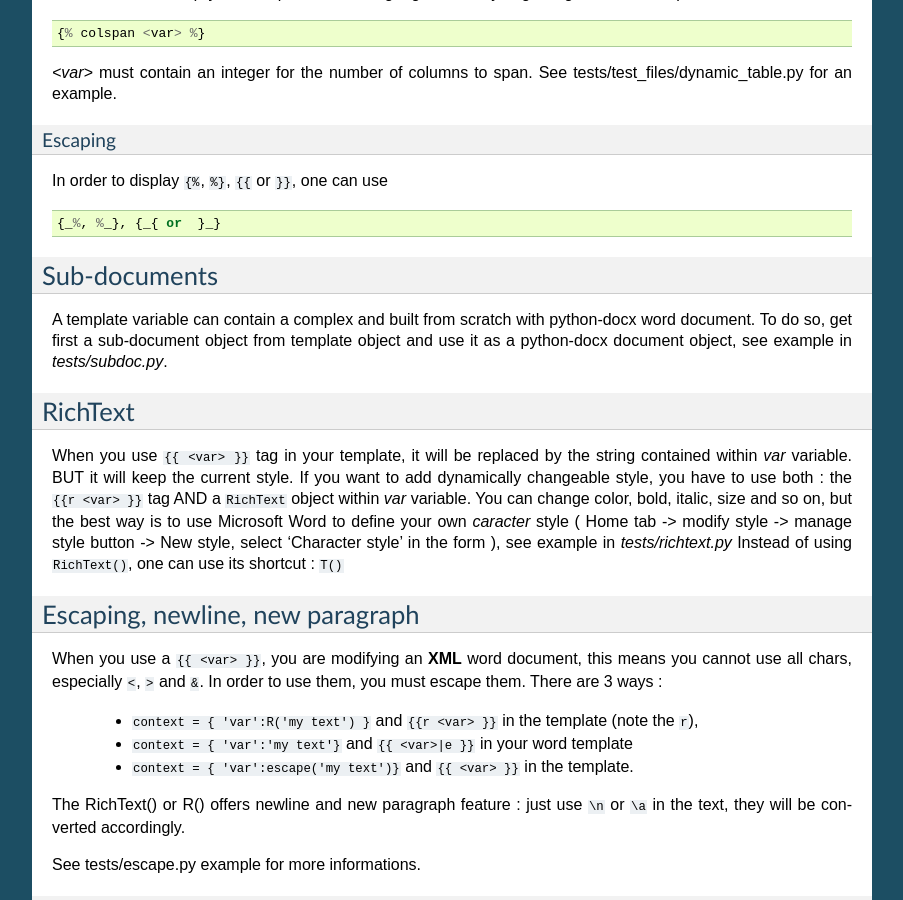
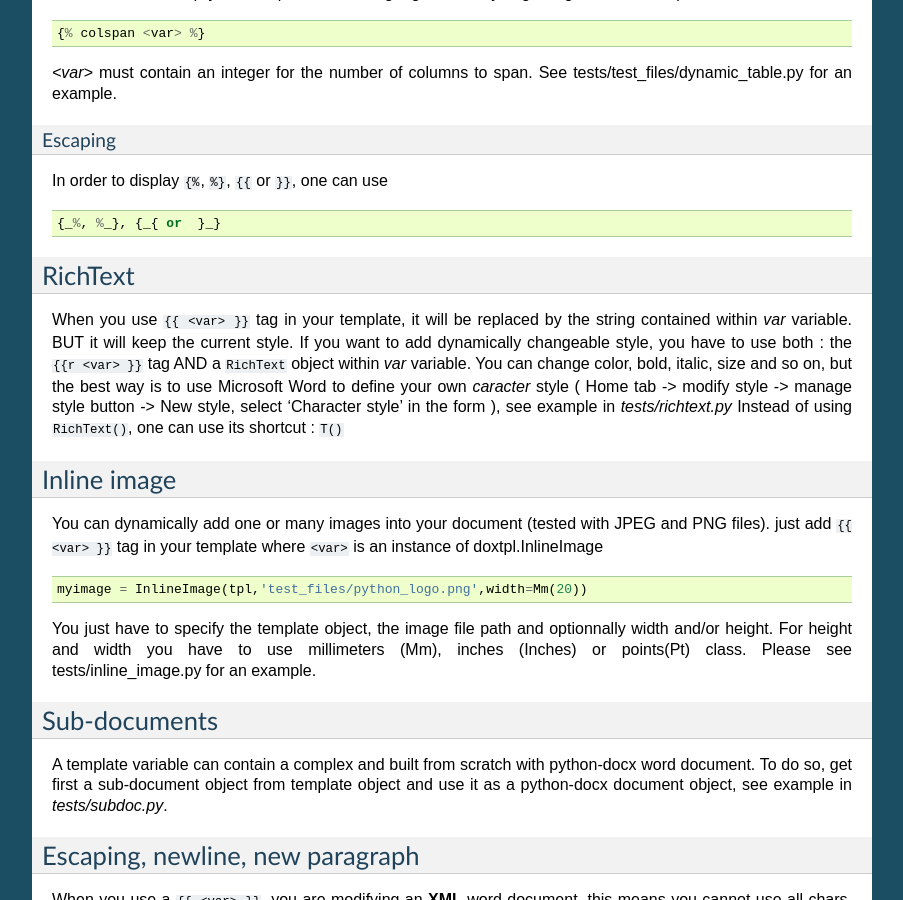
Before and after one commit to elapouya/python-docx-template, a Sphinx documentation site: the page built from docs/index.rst, in a window 1280 px wide and 900 px high, scrolled down 1931 px. Shown: the whole window, without its empty margins (198-1101 px from the left). Built offline with Sphinx 7.4.7, drawn with Linux system fonts in a browser that asks for light colours; some of the changed text lies outside the part shown.

Commit message:
Add InlineImage class to add images into generated doc without using subdoc

```diff
--- a/CHANGES.rst
+++ b/CHANGES.rst
@@ -1,3 +1,7 @@
+0.3.0 (2017-01-15)
+------------------
+- You can now add images directly without using subdoc, it is much more faster.
+
 0.2.5 (2017-01-14)
 ------------------
 - Add dynamic colspan tag for tables
--- a/docs/index.rst
+++ b/docs/index.rst
@@ -123,6 +117,24 @@ If you want to add dynamically changeable style, you have to use both : the ``{{
 You can change color, bold, italic, size and so on, but the best way is to use Microsoft Word to define your own *caracter* style
 ( Home tab -> modify style -> manage style button -> New style, select ‘Character style’ in the form ), see example in `tests/richtext.py`
 Instead of using ``RichText()``, one can use its shortcut : ``T()``
+
+Inline image
+------------
+
+You can dynamically add one or many images into your document (tested with JPEG and PNG files).
+just add ``{{ <var> }}`` tag in your template where ``<var>`` is an instance of doxtpl.InlineImage ::
+
+   myimage = InlineImage(tpl,'test_files/python_logo.png',width=Mm(20))
+
+You just have to specify the template object, the image file path and optionnally width and/or height.
+For height and width you have to use millimeters (Mm), inches (Inches) or points(Pt) class.
+Please see tests/inline_image.py for an example.
+
+Sub-documents
+-------------
+
+A template variable can contain a complex and built from scratch with python-docx word document.
+To do so, get first a sub-document object from template object and use it as a python-docx document object, see example in `tests/subdoc.py`.
 
 Escaping, newline, new paragraph
 --------------------------------
--- a/docxtpl/__init__.py
+++ b/docxtpl/__init__.py
@@ -5,7 +5,7 @@ Created : 2015-03-12
 @author: Eric Lapouyade
 '''
 
-__version__ = '0.2.5'
+__version__ = '0.3.0'
 
 from lxml import etree
 from docx import Document
@@ -225,7 +225,8 @@ class InlineImage(object):
     This is much faster than using Subdoc class.
     """
     def __init__(self, tpl, file, width=None, height=None):
-        self.xml = '</w:t></w:r></w:p><w:p><w:r><w:drawing>'+tpl.docx._part.new_pic_inline(file, width,height).xml+'</w:drawing></w:r></w:p><w:p><w:r><w:t>'
+        image_xml = tpl.docx._part.new_pic_inline(file, width, height).xml
+        self.xml = '</w:t></w:r><w:r><w:drawing>%s</w:drawing></w:r><w:r><w:t xml:space="preserve">' % image_xml
 
     def __unicode__(self):
         return self.xml
```
Also changed, not shown: other parts of docs/index.rst (+0 -6 lines), 12 other files.
